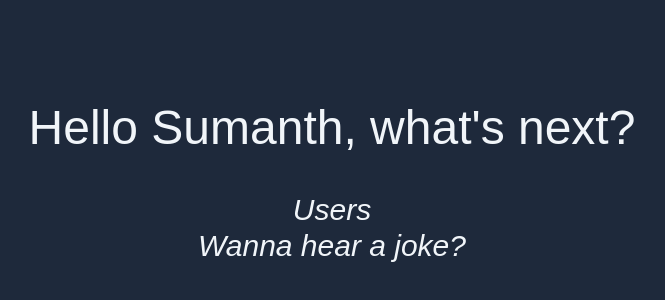
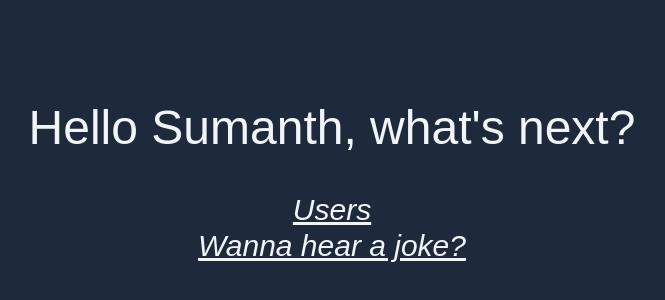
Before and after one commit to rumanstheddy/whats-next, a Next.js app: page / in a window 1280 px wide. Shown: the part 232-532 px from the top of the page, without its empty margins (324-989 px from the left). Built offline with nearby package versions, Linux system fonts and the light colour scheme.

Commit message:
added more styling

```diff
--- a/src/app/page.tsx
+++ b/src/app/page.tsx
@@ -8,13 +8,13 @@ export default function Home() {
       </h1>
       <Link
         href={"/users"}
-        className="text-3xl italic font-rubik block hover:underline hover:text-blue-500"
+        className="text-3xl italic font-rubik block underline hover:underline hover:text-blue-500"
       >
         Users
       </Link>
       <Link
         href={"/joke"}
-        className="text-3xl italic font-rubik hover:underline hover:text-blue-500"
+        className="text-3xl italic font-rubik underline hover:underline hover:text-blue-500"
       >
         Wanna hear a joke?
       </Link>
--- a/src/app/users/page.tsx
+++ b/src/app/users/page.tsx
@@ -12,12 +12,12 @@ const UsersPage = async () => {
   const users: User[] = await response.json();
 
   return (
-    <div className="bg-sky-600 font-rubik">
-      <p>Users Page</p>
-      Time Updated: {new Date().toLocaleTimeString()}
-      <ProductCard />
-      <br />
-      <ul>
+    <div className="font-rubik flex flex-col justify-center items-center w-screen h-screen text-center">
+      <p className="text-5xl pb-5 underline">Users Page</p>
+      <p className="text-3xl pb-5">
+        Time Updated: {new Date().toLocaleTimeString()}
+      </p>
+      <ul className="text-2xl">
         {users.map(({ id, name }) => (
           <li key={id}>
             {id}: {name}
```
